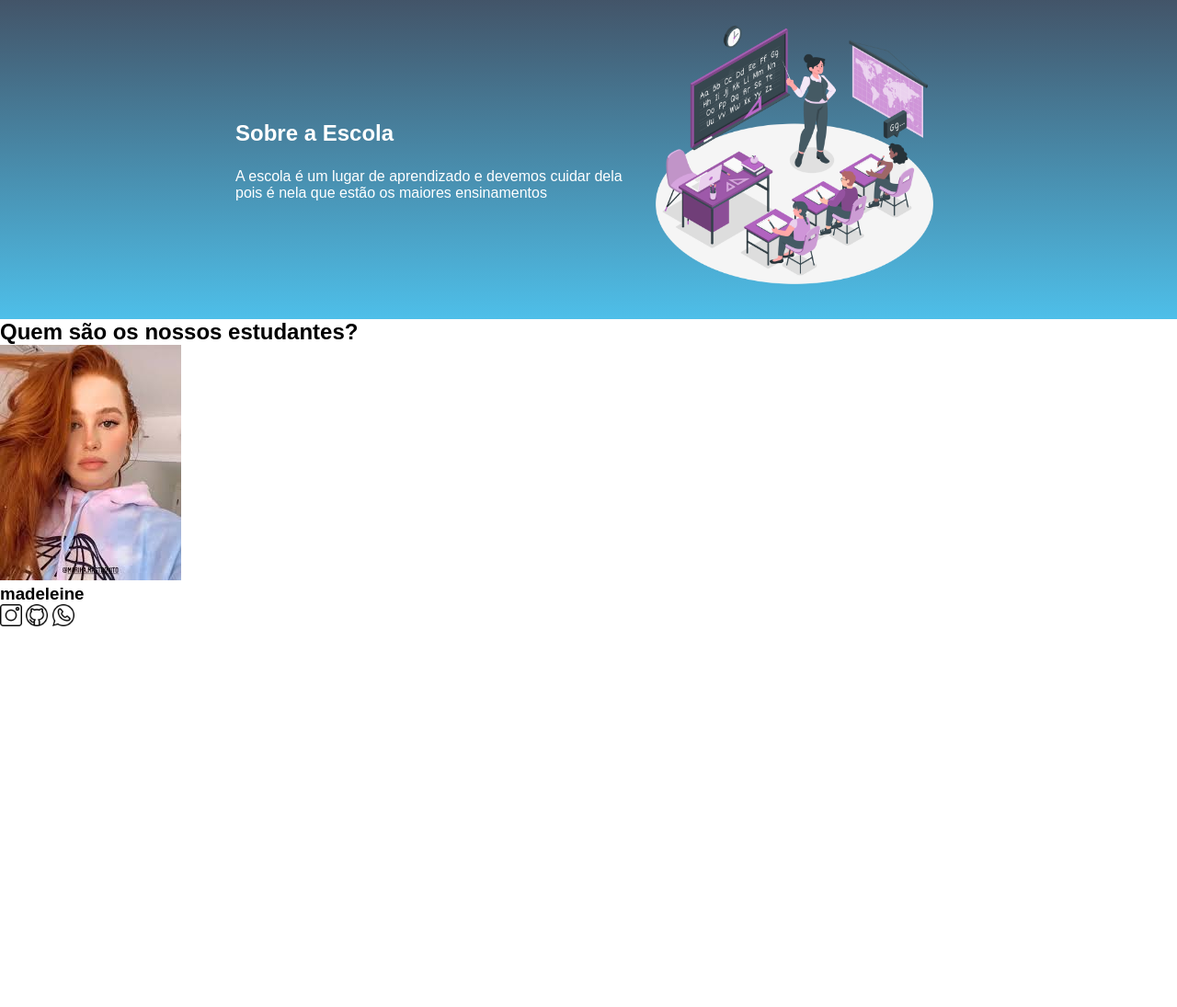
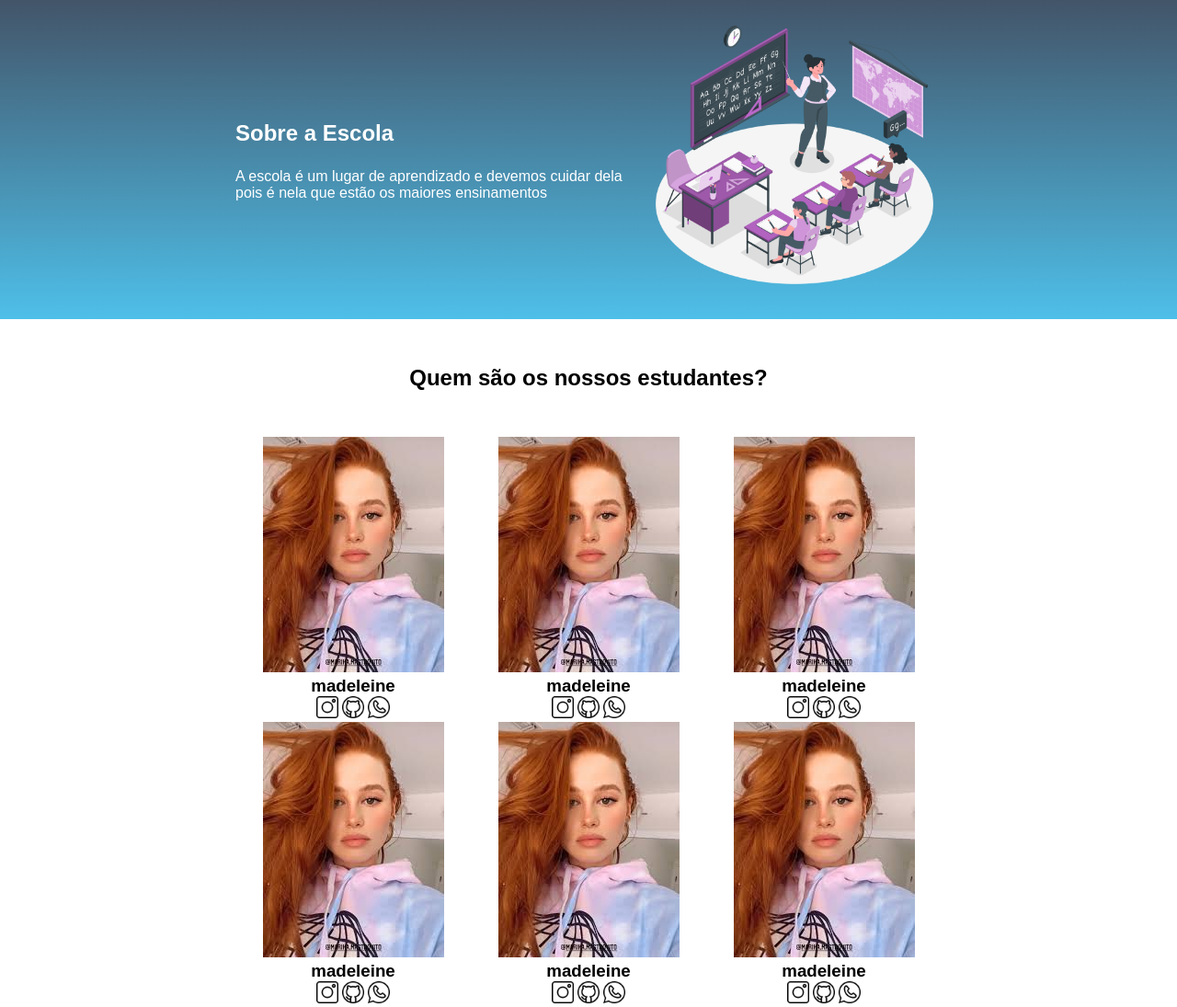
Before and after one commit to marinapedriali/felicidade, a plain HTML site: page index.html in a window 1280 px wide. Shown: the part 128-1223 px from the top of the page at 92% size. Before the commit the page ends 813 px from the top, so only its background shows below. Drawn offline with Linux system fonts and the light colour scheme.

Commit message:
Add files via upload

```diff
--- a/index.html
+++ b/index.html
@@ -29,6 +29,8 @@
        </section>
        <section class="estudante">
       <h2 class="estudante-titulo">Quem são os nossos estudantes?</h2>
+      <div class="estudante-todos">
+        <span></span>
       <div class="estudante-div">
       <img class="estudante-imagem" src="madeleine.jpeg" alt="foto da amdeleine">
      <h3 class="estudante-nome">madeleine</h3>
@@ -36,6 +38,51 @@
       <img class="estudante-icone" src="github.png" alt="icone github">
       <img class="estudante-icone" src="whatsapp.png" alt="icone whatsapp">
     </div>
+
+    <div class="estudante-div">
+        <img class="estudante-imagem" src="madeleine.jpeg" alt="foto da amdeleine">
+       <h3 class="estudante-nome">madeleine</h3>
+        <img class="estudante-icone" src="instagram.png" alt="icone instagram">
+        <img class="estudante-icone" src="github.png" alt="icone github">
+        <img class="estudante-icone" src="whatsapp.png" alt="icone whatsapp">
+      </div>
+      <div class="estudante-div">
+        <img class="estudante-imagem" src="madeleine.jpeg" alt="foto da amdeleine">
+       <h3 class="estudante-nome">madeleine</h3>
+        <img class="estudante-icone" src="instagram.png" alt="icone instagram">
+        <img class="estudante-icone" src="github.png" alt="icone github">
+        <img class="estudante-icone" src="whatsapp.png" alt="icone whatsapp">
+      </div>
+      <span></span>
+      <span></span>
+
+      <div class="estudante-div">
+        <img class="estudante-imagem" src="madeleine.jpeg" alt="foto da amdeleine">
+       <h3 class="estudante-nome">madeleine</h3>
+        <img class="estudante-icone" src="instagram.png" alt="icone instagram">
+        <img class="estudante-icone" src="github.png" alt="icone github">
+        <img class="estudante-icone" src="whatsapp.png" alt="icone whatsapp">
+      </div>
+
+      <div class="estudante-div">
+        <img class="estudante-imagem" src="madeleine.jpeg" alt="foto da amdeleine">
+       <h3 class="estudante-nome">madeleine</h3>
+        <img class="estudante-icone" src="instagram.png" alt="icone instagram">
+        <img class="estudante-icone" src="github.png" alt="icone github">
+        <img class="estudante-icone" src="whatsapp.png" alt="icone whatsapp">
+      </div>
+
+      <div class="estudante-div">
+        <img class="estudante-imagem" src="madeleine.jpeg" alt="foto da amdeleine">
+       <h3 class="estudante-nome">madeleine</h3>
+        <img class="estudante-icone" src="instagram.png" alt="icone instagram">
+        <img class="estudante-icone" src="github.png" alt="icone github">
+        <img class="estudante-icone" src="whatsapp.png" alt="icone whatsapp">
+      </div>
+
+
+    </div>
+
        </section>
 </body>
 </html>
--- a/style.css
+++ b/style.css
@@ -52,3 +52,16 @@ width: 20%;
      .estudante-icone{
           width: 24px;
      }
+
+     .estudante-div{
+          text-align: center;
+     }
+
+     .estudante-titulo{
+          text-align: center;
+          padding: 50px 0;
+     }
+     .estudante-todos{
+          display: grid;
+          grid-template-columns: 20% 20% 20% 20% 20% ;
+     }
```
